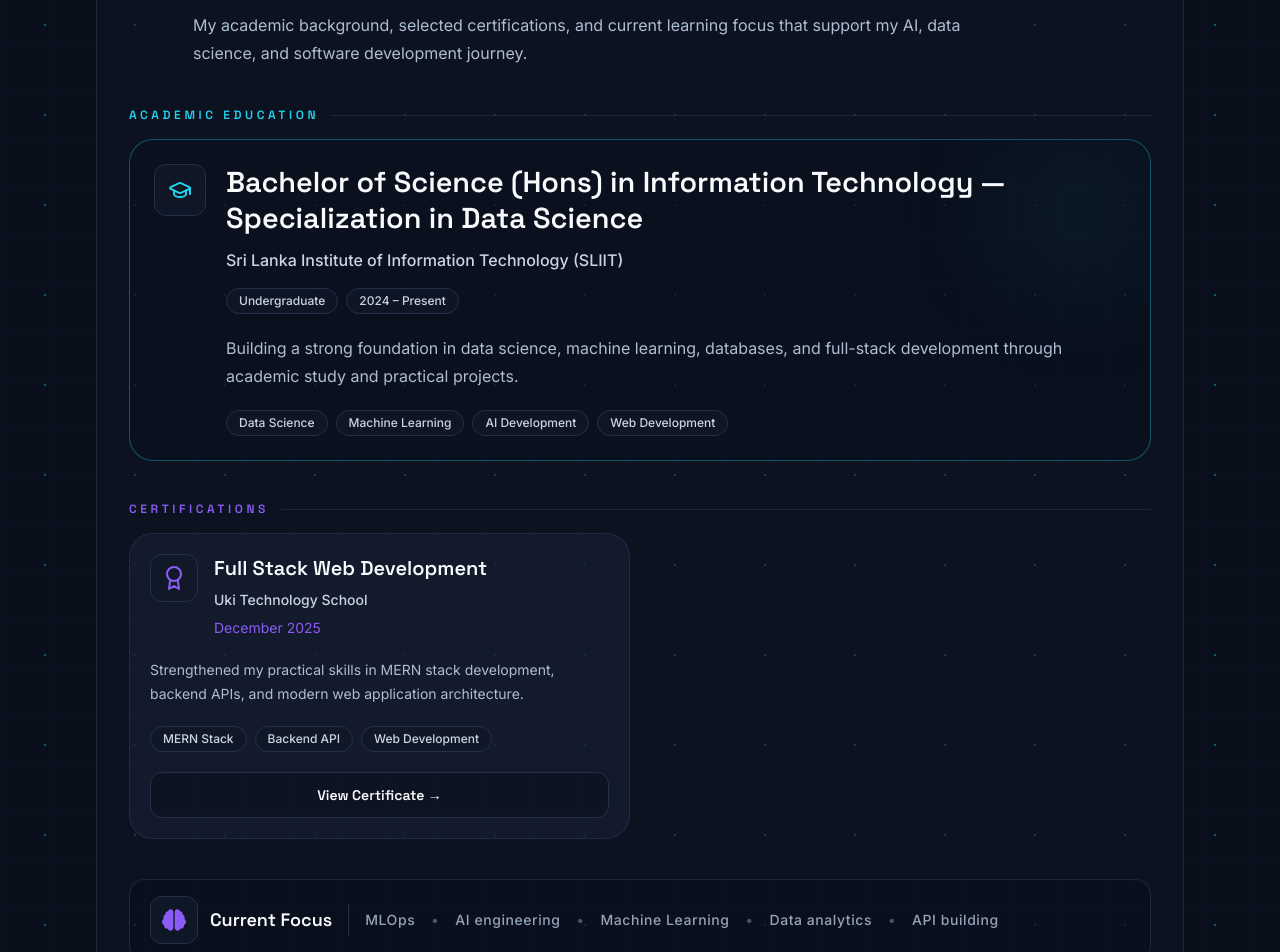
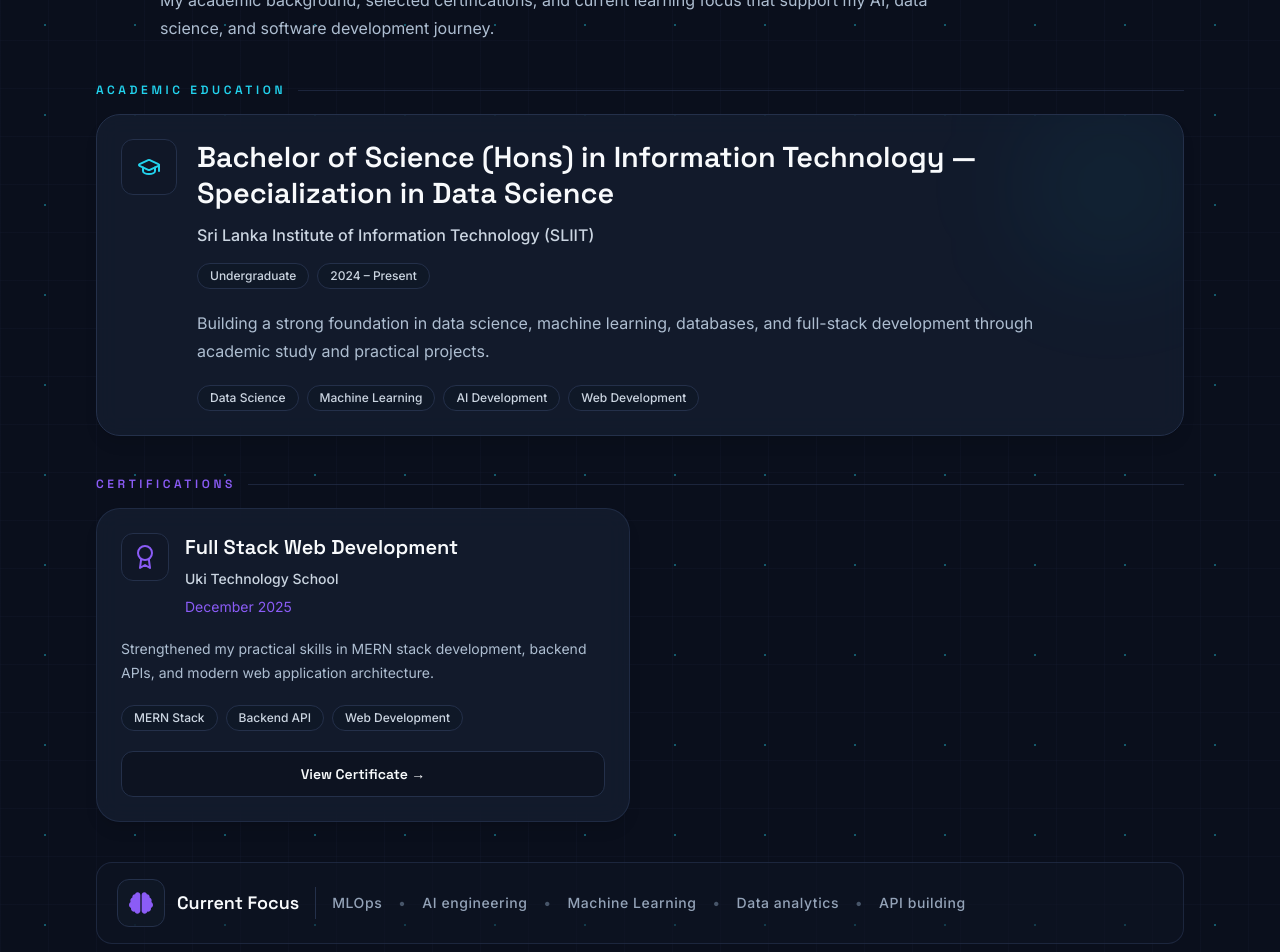
Before and after one commit to Marysneha-jeyakumar/mary-sneha-portfolio, a Next.js app: page / in a window 1280 px wide. Shown: the part 2360-3312 px from the top of the page. Built offline with nearby package versions, Linux system fonts and the light colour scheme; no server answers.

Commit message:
Remove outer education container

```diff
--- a/src/components/sections/AboutSection.tsx
+++ b/src/components/sections/AboutSection.tsx
@@ -103,8 +103,8 @@ export default function AboutSection() {
         ))}
       </div>
 
-      {/* Education & Certifications */}
-      <div className="mt-10 rounded-3xl border border-[#24304A]/70 bg-[#111827]/40 p-6 md:p-8">
+      {/* Education & Certifications - no large outer card */}
+      <div className="mt-12">
         {/* Section heading */}
         <div className="flex items-start gap-4">
           <IconBox
@@ -138,16 +138,16 @@ export default function AboutSection() {
           </div>
 
           {educationItems.map((item) => (
-            <div
+            <Card
               key={item.title}
-              className="relative overflow-hidden rounded-3xl border border-[#22D3EE]/35 bg-[#0A0F1C]/55 p-5 md:p-6"
+              className="relative overflow-hidden rounded-3xl border-[#22D3EE]/35 bg-[#111827]/65 p-5 md:p-6"
             >
               <div className="absolute right-0 top-0 h-36 w-36 rounded-full bg-[#22D3EE]/8 blur-3xl" />
 
               <div className="relative z-10 grid gap-5 md:grid-cols-[auto_1fr] md:items-start">
                 <IconBox
                   icon={item.icon}
-                  className="h-13 w-13 rounded-2xl border-[#22D3EE]/60"
+                  className="h-14 w-14 rounded-2xl border-[#22D3EE]/60"
                   iconClassName="text-[#22D3EE]"
                 />
 
@@ -176,7 +176,7 @@ export default function AboutSection() {
                   </div>
                 </div>
               </div>
-            </div>
+            </Card>
           ))}
         </div>
 
@@ -191,9 +191,9 @@ export default function AboutSection() {
 
           <div className="grid gap-5 md:grid-cols-2">
             {certificationItems.map((item) => (
-              <div
+              <Card
                 key={item.title}
-                className="rounded-3xl border border-[#24304A]/80 bg-[#162033]/65 p-5 transition hover:border-[#8B5CF6]/60"
+                className="rounded-3xl border-[#24304A]/80 bg-[#111827]/65 p-5 transition hover:border-[#8B5CF6]/60"
               >
                 <div className="flex items-start gap-4">
                   <IconBox
@@ -235,13 +235,13 @@ export default function AboutSection() {
                 >
                   View Certificate →
                 </a>
-              </div>
+              </Card>
             ))}
           </div>
         </div>
 
         {/* Current Focus */}
-        <div className="mt-10 rounded-2xl border border-[#24304A]/70 bg-[#0A0F1C]/45 px-5 py-4">
+        <div className="mt-10 rounded-2xl border border-[#24304A]/70 bg-[#111827]/45 px-5 py-4">
           <div className="flex flex-col gap-4 md:flex-row md:items-center">
             <div className="flex items-center gap-3 md:min-w-fit">
               <IconBox
```
